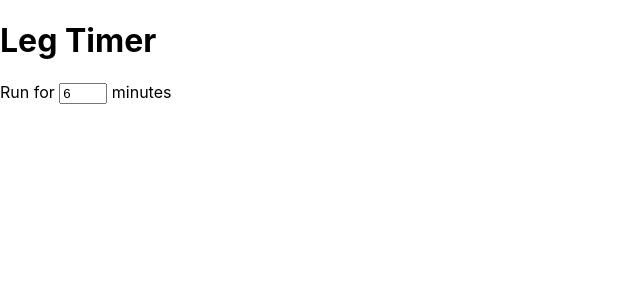
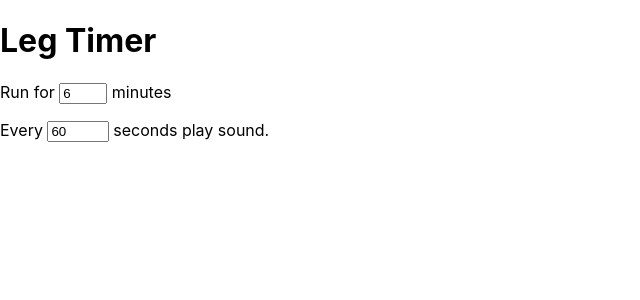
Before and after one commit to trflagg/LegTimer, a React (Create React App) app: page / in a window 1280 px wide. Shown: the top 300 px of the page, without its empty margins (0-640 px from the left). Built offline with nearby package versions, Linux system fonts and the light colour scheme.

Commit message:
Add cue seconds input

```diff
--- a/src/App.js
+++ b/src/App.js
@@ -5,11 +5,16 @@ const LengthInput = styled.input`
   width: 3em;
 `;
 
+const CueSeconds = styled.input`
+  width: 4em;
+`;
+
 class App extends Component {
   constructor(props) {
     super(props);
     this.state = {
       lengthInMinutes: 6,
+      cueSeconds: 60,
     };
   }
 
@@ -19,12 +24,19 @@ class App extends Component {
     });
   }
 
+  handleCueSecondsChange = event => {
+    this.setState({
+      cueSeconds: event.currentTarget.value,
+    });
+  }
+
   render() {
-    const { lengthInMinutes } = this.state;
+    const { cueSeconds, lengthInMinutes } = this.state;
     return (
       <div>
         <h1>Leg Timer</h1>
         <p>Run for <LengthInput value={lengthInMinutes} onChange={this.handleLengthChange} type='number'/> minutes</p>
+        <p>Every <CueSeconds value={cueSeconds} onChange={this.handleCueSecondsChange} type='number' /> seconds play sound.</p>
       </div>
     );
   }
```
